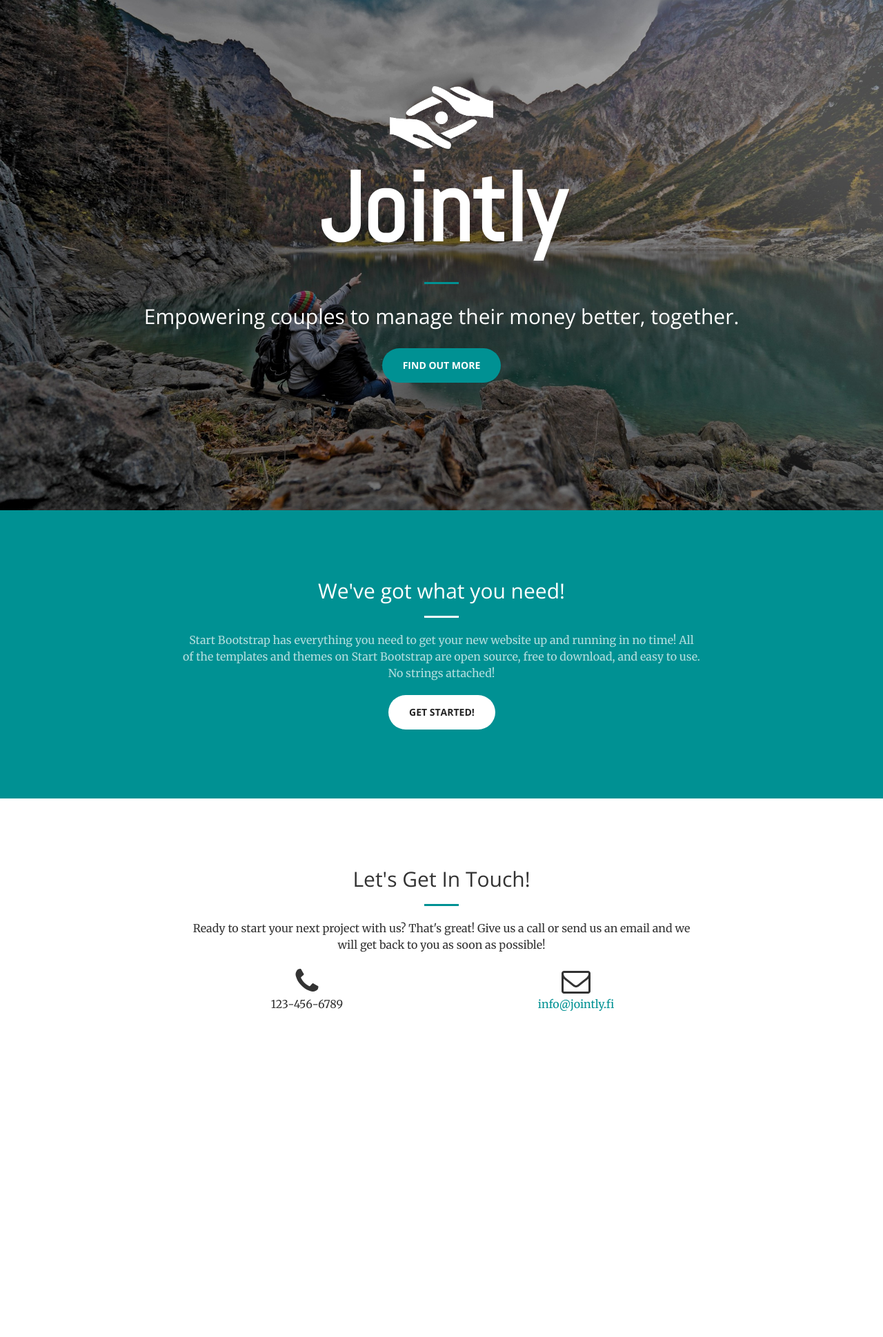
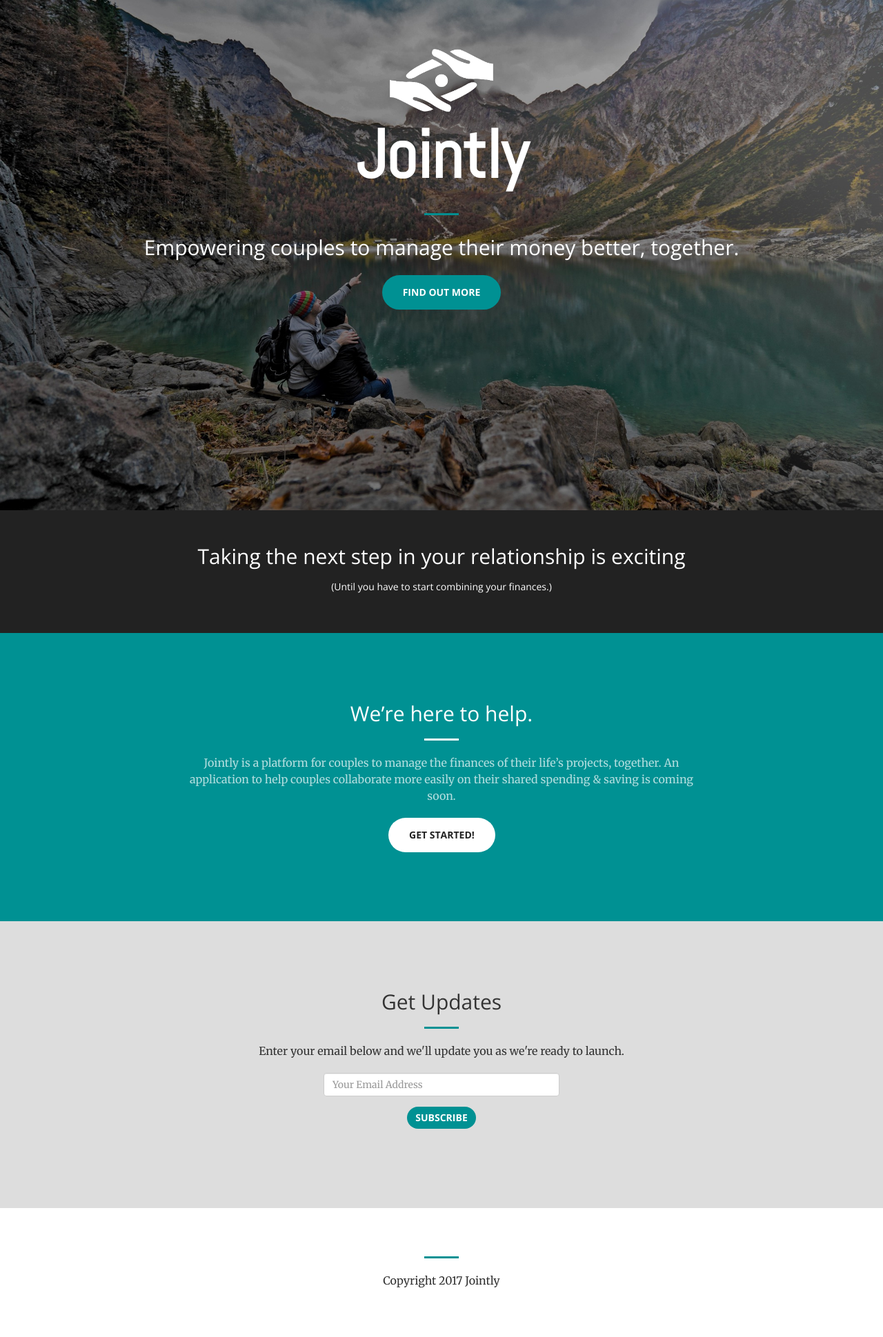
Before and after one commit to jointlyfi/jointly.fi, a website: page index.html in a window 1280 px wide. Shown: the part 60-1999 px from the top of the page at 69% size. Before the commit the page ends 1648 px from the top, so only its background shows below. Drawn offline with nearby package versions, Linux system fonts and the light colour scheme.

Commit message:
Text and style updates

```diff
--- a/index.html
+++ b/index.html
@@ -24,7 +24,7 @@
     <link href="vendor/magnific-popup/magnific-popup.css" rel="stylesheet">
 
     <!-- Theme CSS -->
-    <link href="css/creative.min.css" rel="stylesheet">
+    <link href="css/jointly.css" rel="stylesheet">
 
     <!-- HTML5 Shim and Respond.js IE8 support of HTML5 elements and media queries -->
     <!-- WARNING: Respond.js doesn't work if you view the page via file:// -->
@@ -88,31 +88,69 @@
         </div>
     </header>
 
-    <section class="bg-primary" id="get-updates">
+    <aside class="bg-dark">
+        <div class="container text-center">
+            <div class="call-to-action">
+                <h2 class="section-heading">Taking the next step in your relationship is exciting</h2>
+                <h5>(Until you have to start combining your finances.)</h5>
+                <!-- <a href="http://startbootstrap.com/template-overviews/creative/" class="btn btn-default btn-xl sr-button">Download Now!</a> -->
+            </div>
+        </div>
+    </aside>
+
+    <section class="bg-primary" id="here-to-help">
         <div class="container">
             <div class="row">
                 <div class="col-lg-8 col-lg-offset-2 text-center">
-                    <h2 class="section-heading">We've got what you need!</h2>
+                    <h2 class="section-heading">We’re here to help.</h2>
                     <hr class="light">
-                    <p class="text-faded">Start Bootstrap has everything you need to get your new website up and running in no time! All of the templates and themes on Start Bootstrap are open source, free to download, and easy to use. No strings attached!</p>
+                    <p class="text-faded">Jointly is a platform for couples to manage the finances of their life’s projects, together.
+An application to help couples collaborate more easily on their shared spending &amp; saving is coming soon.</p>
                     <a href="#services" class="page-scroll btn btn-default btn-xl sr-button">Get Started!</a>
                 </div>
             </div>
         </div>
     </section>
 
-    <!-- <section id="services">
+    <section class="bg-light" id="get-updates">
         <div class="container">
             <div class="row">
                 <div class="col-lg-12 text-center">
-                    <h2 class="section-heading">At Your Service</h2>
+                    <h2 class="section-heading">Get Updates</h2>
                     <hr class="primary">
+                    <p>Enter your email below and we'll update you as we're ready to launch.
                 </div>
             </div>
         </div>
         <div class="container">
             <div class="row">
-                <div class="col-lg-3 col-md-6 text-center">
+
+              <!-- Begin MailChimp Signup Form -->
+              <div id="mc_embed_signup" class="col-lg-12 text-center">
+                <form action="//jointly.us15.list-manage.com/subscribe/post?u=bec319402c6eff80fc1e6abba&amp;id=0ed4f56a0d" method="post" id="mc-embedded-subscribe-form" name="mc-embedded-subscribe-form" class="validate" target="_blank" novalidate>
+                  <div id="mc_embed_signup_scroll">
+
+                    <div class="mc-field-group form-group">
+                    	<!-- <label for="mce-EMAIL">Email Address </label> -->
+                    	<input type="email" value="" name="EMAIL" class="required email form-control" id="mce-EMAIL" placeholder="Your Email Address">
+                    </div>
+                  	<div id="mce-responses" class="clear form-group">
+                  		<div class="response" id="mce-error-response" style="display:none"></div>
+                  		<div class="response" id="mce-success-response" style="display:none"></div>
+                  	</div>
+                    <!-- real people should not fill this in and expect good things - do not remove this or risk form bot signups-->
+                    <div style="position: absolute; left: -5000px;" aria-hidden="true"><input type="text" name="b_bec319402c6eff80fc1e6abba_0ed4f56a0d" tabindex="-1" value=""></div>
+                    <div class="clear form-group">
+                      <input type="submit" value="Subscribe" name="subscribe" id="mc-embedded-subscribe" class="button btn btn-primary">
+                    </div>
+                  </div>
+                </form>
+              </div>
+
+              <!--End mc_embed_signup-->
+
+
+                <!-- <div class="col-lg-3 col-md-6 text-center">
                     <div class="service-box">
                         <i class="fa fa-4x fa-diamond text-primary sr-icons"></i>
                         <h3>Sturdy Templates</h3>
@@ -139,10 +177,10 @@
                         <h3>Made with Love</h3>
                         <p class="text-muted">You have to make your websites with love these days!</p>
                     </div>
-                </div>
+                </div> -->
             </div>
         </div>
-    </section> -->
+    </section>
 
     <!-- <section class="no-padding" id="portfolio">
         <div class="container-fluid">
@@ -241,16 +279,7 @@
         </div>
     </section> -->
 
-    <!-- <aside class="bg-dark">
-        <div class="container text-center">
-            <div class="call-to-action">
-                <h2>Free Download at Start Bootstrap!</h2>
-                <a href="http://startbootstrap.com/template-overviews/creative/" class="btn btn-default btn-xl sr-button">Download Now!</a>
-            </div>
-        </div>
-    </aside> -->
-
-    <section id="contact">
+    <!-- <section id="contact">
         <div class="container">
             <div class="row">
                 <div class="col-lg-8 col-lg-offset-2 text-center">
@@ -268,7 +297,19 @@
                 </div>
             </div>
         </div>
-    </section>
+    </section> -->
+
+    <aside id="footer">
+        <div class="container">
+            <div class="row">
+                <div class="col-lg-8 col-lg-offset-2 text-center">
+                    <!-- <h2 class="section-heading">Let's Get In Touch!</h2> -->
+                    <hr class="primary">
+                    <p>Copyright 2017 Jointly</p>
+                </div>
+            </div>
+        </div>
+    </aside>
 
     <!-- jQuery -->
     <script src="vendor/jquery/jquery.min.js"></script>
--- a/less/creative.less
+++ b/less/creative.less
@@ -228,29 +228,6 @@ header {
 }
 
 
-// Jointly Logo
-
-.jtly-logo .logo-text {
-  font-family: 'Abel', sans-serif;
-  color: #fff;
-}
-
-.jtly-logo .logo-mark {
-  display: block;
-  margin: auto;
-  width: 150px;
-  height: 100px;
-  background-image: url('../img/hand_mark.png');
-  background-size: contain;
-  background-repeat: no-repeat;
-  color: #fff;
-}
-
-.jtly-logo-wide .logo-mark {
-  width: 75px;
-  height: 25px;
-}
-
 
 
 // Sections
--- /dev/null
+++ b/less/jointly.less
@@ -0,0 +1,58 @@
+// out: ../css/jointly.css, sourcemap: true, compress: false
+
+@import "creative.less";
+
+h2 {
+  font-size: 30px;
+}
+
+
+@media (min-width: 768px) {
+
+  header .header-content .header-content-inner {
+    font-size: 0.7em;
+  }
+
+  header .header-content {
+    top: 40%;
+  }
+
+}
+
+
+.bg-light {
+  background-color: #DDD;
+}
+
+
+
+// Jointly Logo
+
+.jtly-logo .logo-text {
+  font-family: 'Abel', sans-serif;
+  color: #fff;
+}
+
+.jtly-logo .logo-mark {
+  display: block;
+  margin: auto;
+  width: 150px;
+  height: 100px;
+  background-image: url('../img/hand_mark.png');
+  background-size: contain;
+  background-repeat: no-repeat;
+  color: #fff;
+}
+
+.jtly-logo-wide .logo-mark {
+  width: 75px;
+  height: 25px;
+}
+
+
+// Mail Chimp Form
+
+.mc-field-group {
+  width: 30%;
+  margin: auto;
+}
```
Also changed, not shown: css/jointly.css (added), 1 other file.
